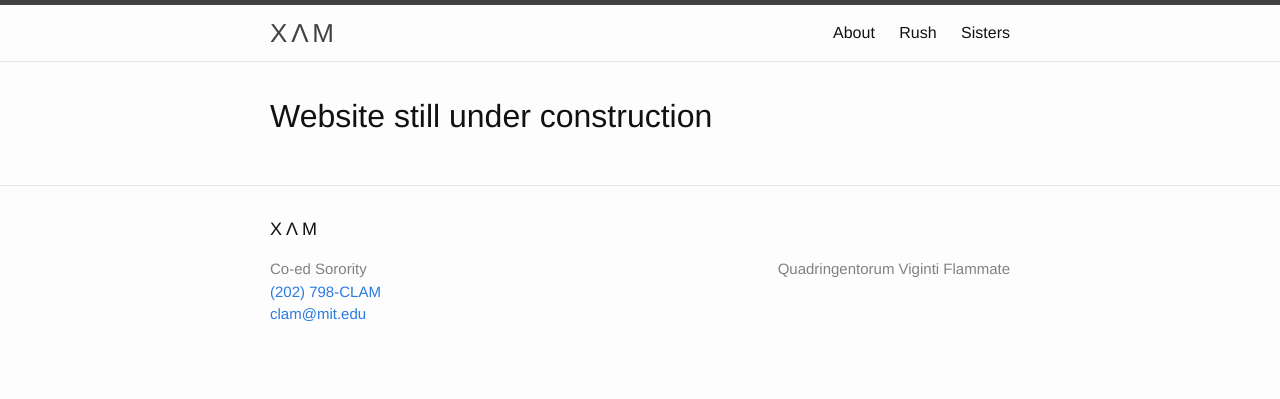
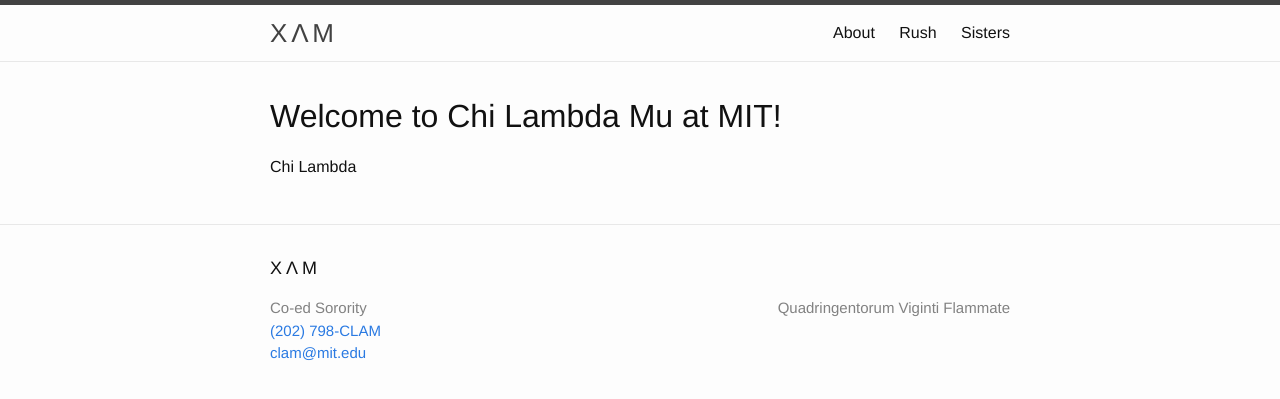
Before and after one commit to clam420/clam420.github.io, a Jekyll site: the page built from index.html, in a window 1280 px wide. Shown: the top 399 px of the page. Built offline with Jekyll 4.4.1, drawn with Linux system fonts in a browser that asks for light colours.

Commit message:
Adding actual content

```diff
--- a/index.html
+++ b/index.html
@@ -4,8 +4,17 @@ layout: default
 
 <div class="home">
   <h1>
-    Website still under construction
+    Welcome to Chi Lambda Mu at MIT!
   </h1>
+
+  <!--
+  Insert picture of Random Hall here and the Clam
+  -->
+
+  <p>
+    Chi Lambda
+  </p>
+
 
 
   <!-- <h1 class="page-heading">Posts</h1>
```
